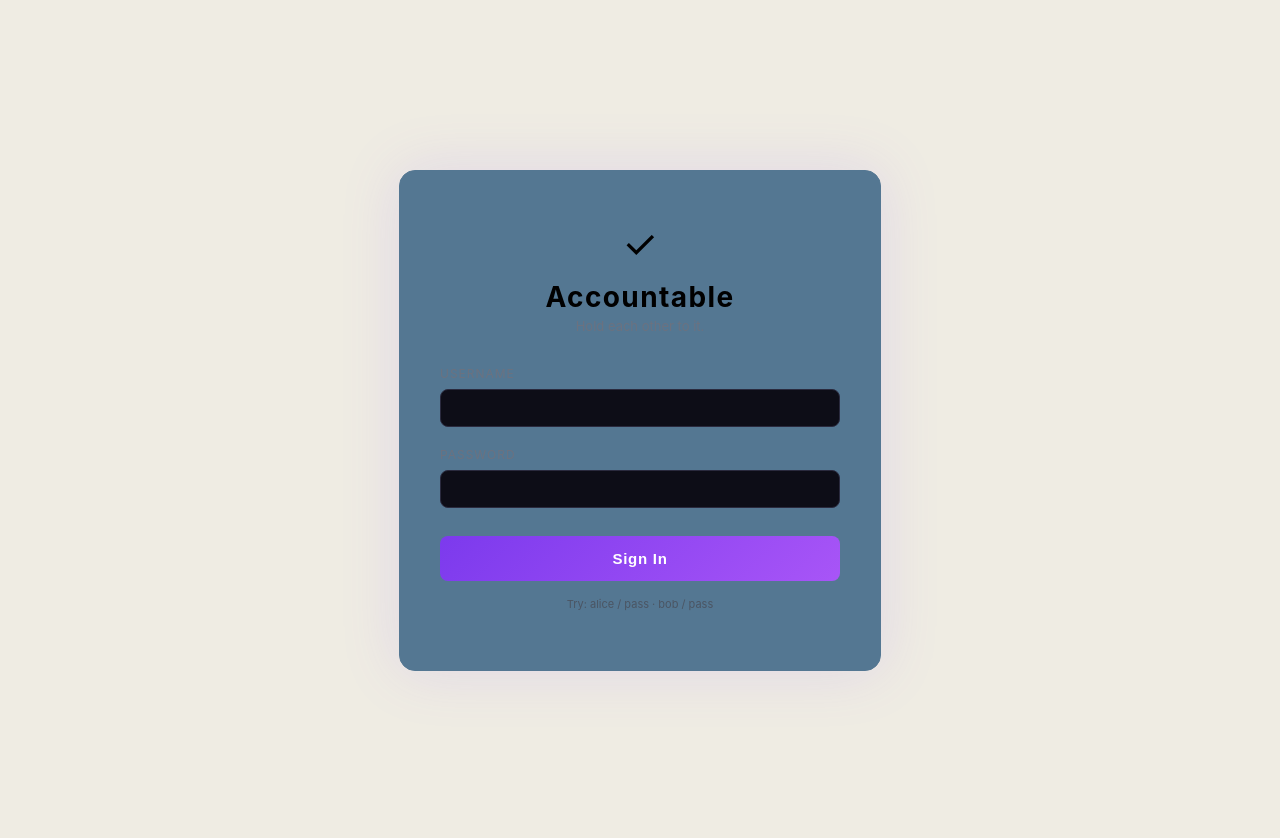
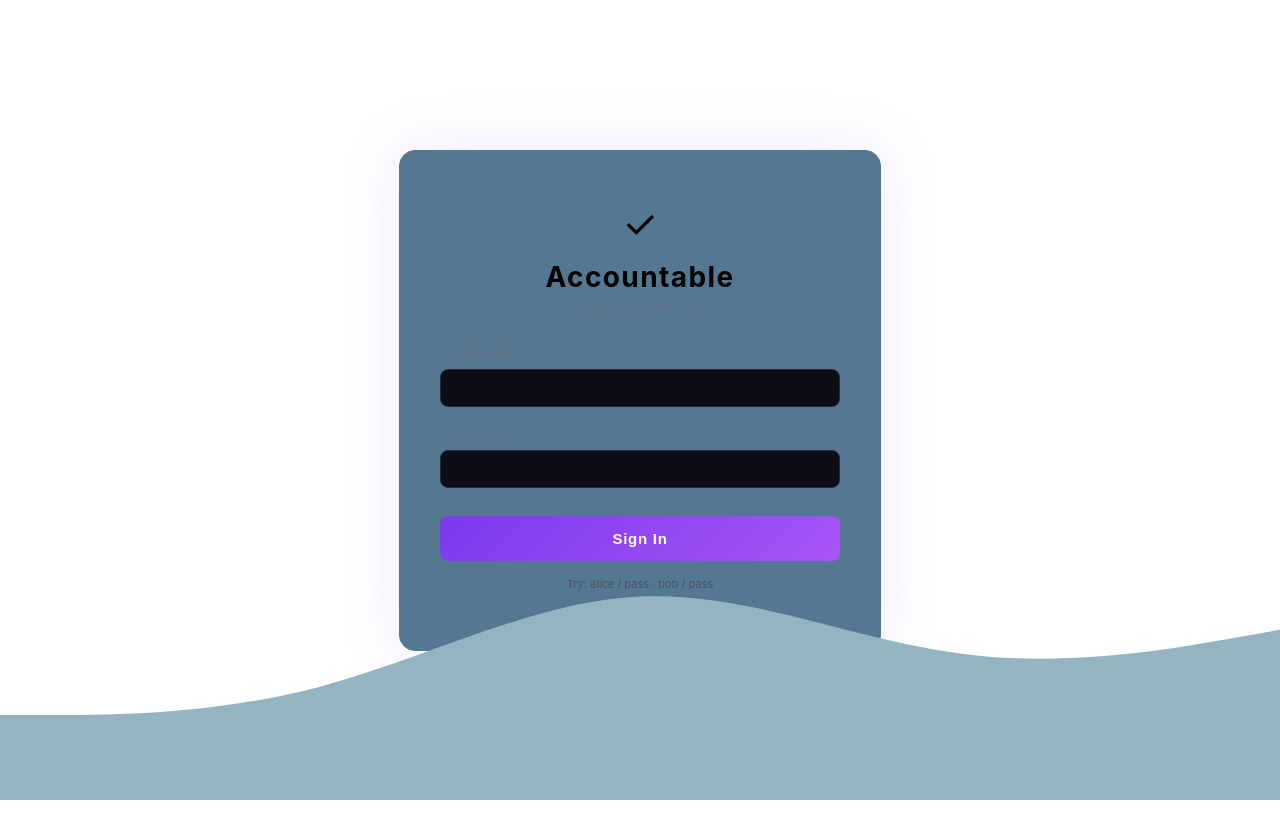
Before and after one commit to jasonuf/sasehacks2026, a React (Create React App) app in the folder frontend/: page / in a window 1280 px wide. After the commit the page ends 800 px from the top, so only its background shows below. Built offline with nearby package versions, Linux system fonts and the light colour scheme.

Commit message:
wave animation with styling

```diff
--- a/frontend/src/components/LoginScreen.jsx
+++ b/frontend/src/components/LoginScreen.jsx
@@ -12,6 +12,7 @@ export default function LoginScreen({ onLogin, error }) {
   return (
     <div style={styles.loginBg}>
       <div style={styles.loginCard}>
+
         <div style={styles.loginLogo}>✓</div>
 
         <h1 style={styles.loginTitle}>Accountable</h1>
@@ -53,6 +54,16 @@ export default function LoginScreen({ onLogin, error }) {
           Try: alice / pass · bob / pass
         </p>
       </div>
+       {/* WAVE GOES HERE */}
+      <div style={styles.waveContainer}>
+        <svg xmlns="http://www.w3.org/2000/svg" viewBox="0 0 1440 320">
+          <path
+            fill="#94B4C1"
+            fillOpacity="1"
+            d="M0,224L60,224C120,224,240,224,360,192C480,160,600,96,720,90.7C840,85,960,139,1080,154.7C1200,171,1320,149,1380,138.7L1440,128L1440,320L0,320Z"
+          />
+        </svg>
+      </div>
     </div>
   );
 }
--- a/frontend/src/styles/styles.js
+++ b/frontend/src/styles/styles.js
@@ -79,6 +79,22 @@ const styles = {
     marginTop: 4,
     marginBottom: 8,
   },
+
+  waveContainer: {
+  position: "absolute",
+  bottom: 0,
+  left: 0,
+  width: "100%",
+  lineHeight: 0,
+},
+
+loginBg: {
+  minHeight: "100vh",
+  display: "flex",
+  alignItems: "center",
+  justifyContent: "center",
+  position: "relative", // important
+},
 
   // Banner
   banner: {
```
